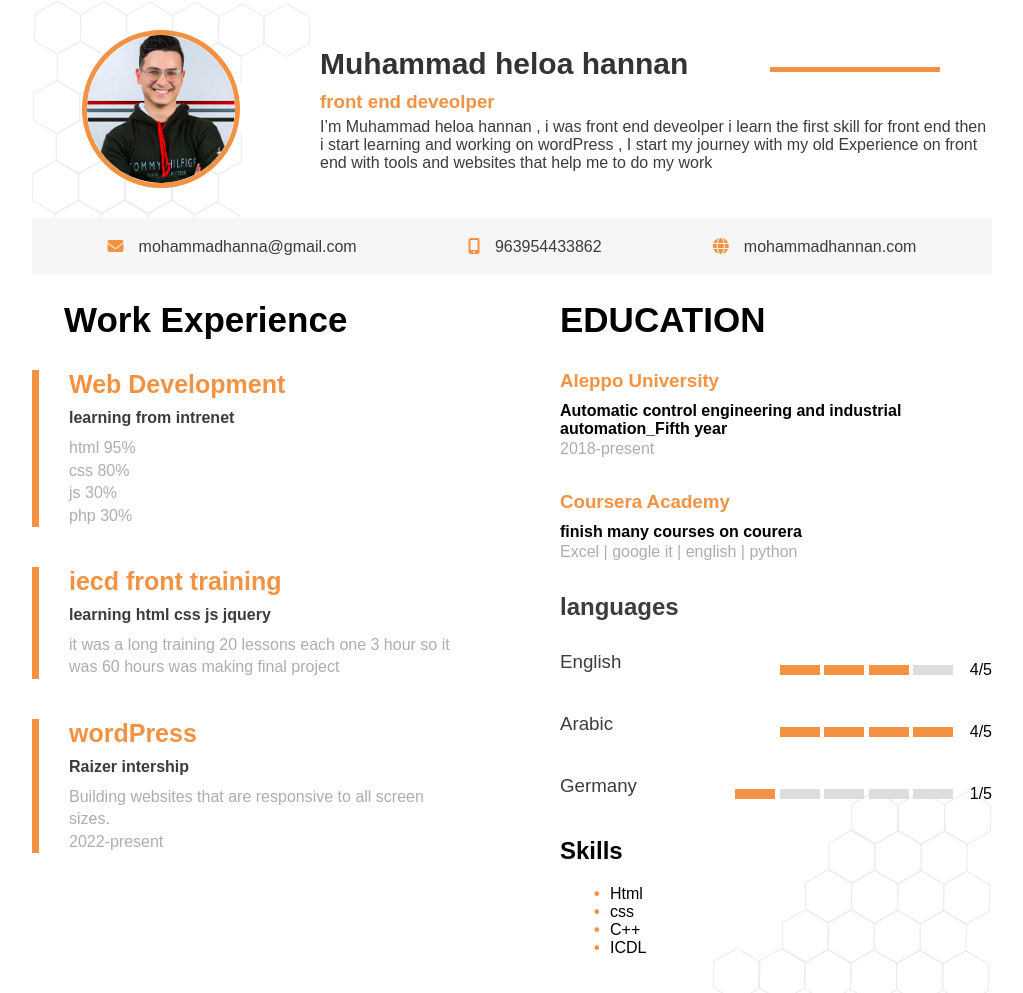
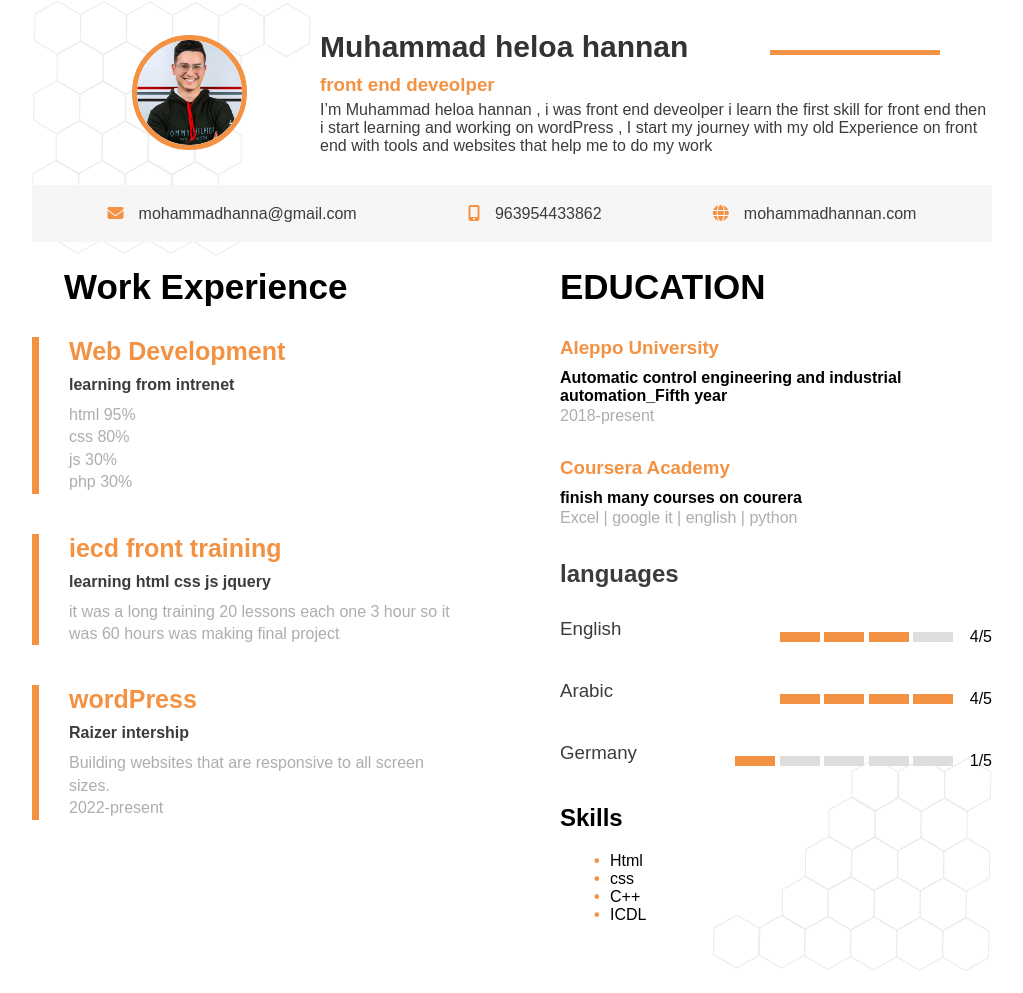
Before and after one commit to muhammadhannan200/cv, a plain HTML site: page index.html in a window 1280 px wide. Shown: the top 993 px of the page, without its empty margins (128-1151 px from the left). After the commit the page ends 972 px from the top, so only its background shows below. Drawn offline with Linux system fonts and the light colour scheme; a script that the page names is missing.

Commit message:
Update style.css

```diff
--- a/css/style.css
+++ b/css/style.css
@@ -44,8 +44,8 @@ header .content{
     flex-basis: 30%;
 }
 header .content img{
-    width: 55%;
-    margin-left: 50px;
+    width: 40%;
+    margin-left: 100px;
     border: 5px solid var(--color);
     border-radius: 50%;
     display: flex;
```
